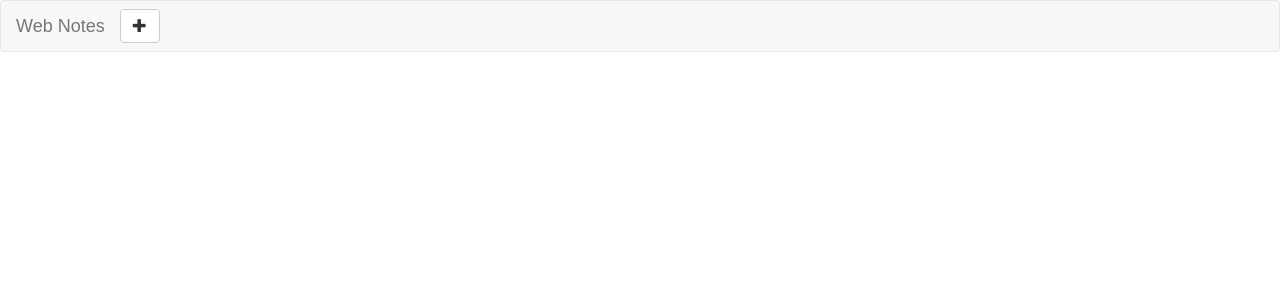
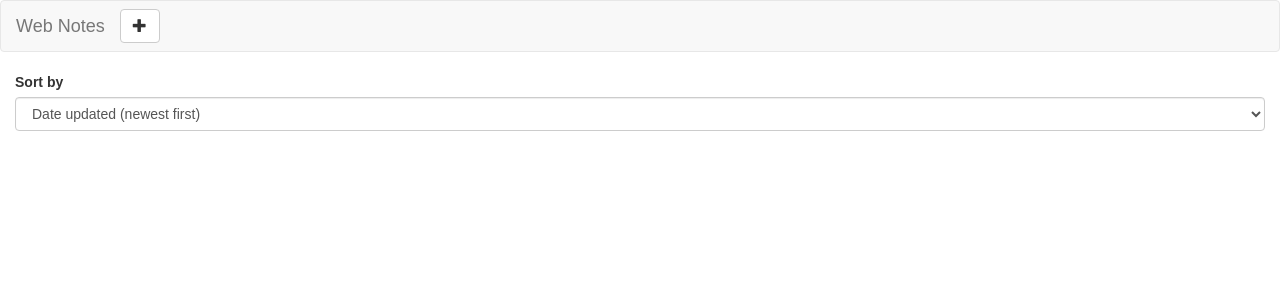
Before and after one commit to tomaskikutis/webnotes, a React (Create React App) app: page / in a window 1280 px wide. Shown: the top 300 px of the page. Built offline with nearby package versions, Linux system fonts and the light colour scheme.

Commit message:
Implement sorting of notes

```diff
--- a/src/App.js
+++ b/src/App.js
@@ -18,7 +18,7 @@ class App extends Component {
     switch(baseRoute){
       case Routes.notesList:
       case Routes.home:
-        currentView = <NotesList notes={this.props.state.notes} actions={this.props.actions} />;
+        currentView = <NotesList state={this.props.state} actions={this.props.actions} />;
         break;
       case Routes.editNote:
         currentView = <NoteEdit state={this.props.state} actions={this.props.actions} />;
--- a/src/NotesList.js
+++ b/src/NotesList.js
@@ -1,16 +1,46 @@
 import React, { Component } from 'react';
 import Routes from './Routes';
+import SortingOptions from './SortingOptions';
 import './NotesList.css';
 
 class NotesList extends Component {
+	getSortingOptionLabel(){
+		switch(this.props.state.sortBy){
+			case SortingOptions.dateUpdatedAsc:
+				return "Date updated (oldest first)";
+			case SortingOptions.dateUpdatedDesc:
+				return "Date updated (newest first)";
+			default:
+				return "Sorting unspecified";
+		}
+	}
   render() {
     return (
+			<div>
+				<div className="form-group">
+					<label htmlFor="sorting-options">Sort by</label>
+					<select value={this.props.state.sortBy} id="sorting-options" onChange={function(event){this.props.actions.actionUpdateSortingOrder(event.target.value)}.bind(this)} className="form-control">
+						{
+							Object.keys(SortingOptions).map(function(key){
+								return <option key={key} value={key}>{this.getSortingOptionLabel()}</option>;
+							}.bind(this))
+						}
+					</select>
+				</div>
+
 				<div className="x-escape-container">
 					{
-					this.props.notes
+						this.props.state.notes
 						.sort(function(a,b){
+							switch(this.props.state.sortBy){
+								case SortingOptions.dateUpdatedAsc:
+									return new Date(a.lastUpdatedOn) - new Date(b.lastUpdatedOn);
+								case SortingOptions.dateUpdatedDesc:
 									return new Date(b.lastUpdatedOn) - new Date(a.lastUpdatedOn);
-					})
+								default:
+									return new Date(b.lastUpdatedOn) - new Date(a.lastUpdatedOn);
+							}
+						}.bind(this))
 						.map(function(note){
 							return (
 								<button
@@ -24,6 +54,7 @@ class NotesList extends Component {
 						}.bind(this))
 					}
 				</div>
+			</div>
     );
   }
 }
--- /dev/null
+++ b/src/SortingOptions.js
@@ -0,0 +1,6 @@
+const SortingOptions = {
+	dateUpdatedAsc: "dateUpdatedAsc",
+	dateUpdatedDesc: "dateUpdatedDesc"
+};
+
+export default SortingOptions;
--- a/src/Store.js
+++ b/src/Store.js
@@ -1,5 +1,6 @@
 import React, { Component } from 'react';
 import Routes from './Routes';
+import SortingOptions from './SortingOptions';
 
 const localStorageStateKey = 'state';
 
@@ -12,7 +13,8 @@ class Store extends Component {
     this.state = savedState !== null ? JSON.parse(savedState) : {
       notesLastId: 0,
       notes: [],
-      currentRoute: Routes.home
+      currentRoute: Routes.home,
+      sortBy: SortingOptions.dateUpdatedDesc
     };
 
     this.actions = {
@@ -20,7 +22,8 @@ class Store extends Component {
       editNote: this.actionEditNote.bind(this),
       deleteNote: this.actionDeleteNote.bind(this),
       goToRoute: this.actionGoToRoute.bind(this),
-      goToPreviousRoute: this.actionGoToPreviousRoute.bind(this)
+      goToPreviousRoute: this.actionGoToPreviousRoute.bind(this),
+      actionUpdateSortingOrder: this.actionUpdateSortingOrder.bind(this)
     };
 
     window.onpopstate = this.syncPushStateWithApplicationRoute.bind(this, false);
@@ -75,6 +78,11 @@ class Store extends Component {
       })
     });
   }
+  actionUpdateSortingOrder(nextSortBy){
+    this.setStateAndPersist({
+      sortBy: nextSortBy
+    });
+  }
   render() {
     return <this.props.App state={this.state} actions={this.actions} />;
   }
```
Lines whose indentation alone changed are shown as unchanged.
